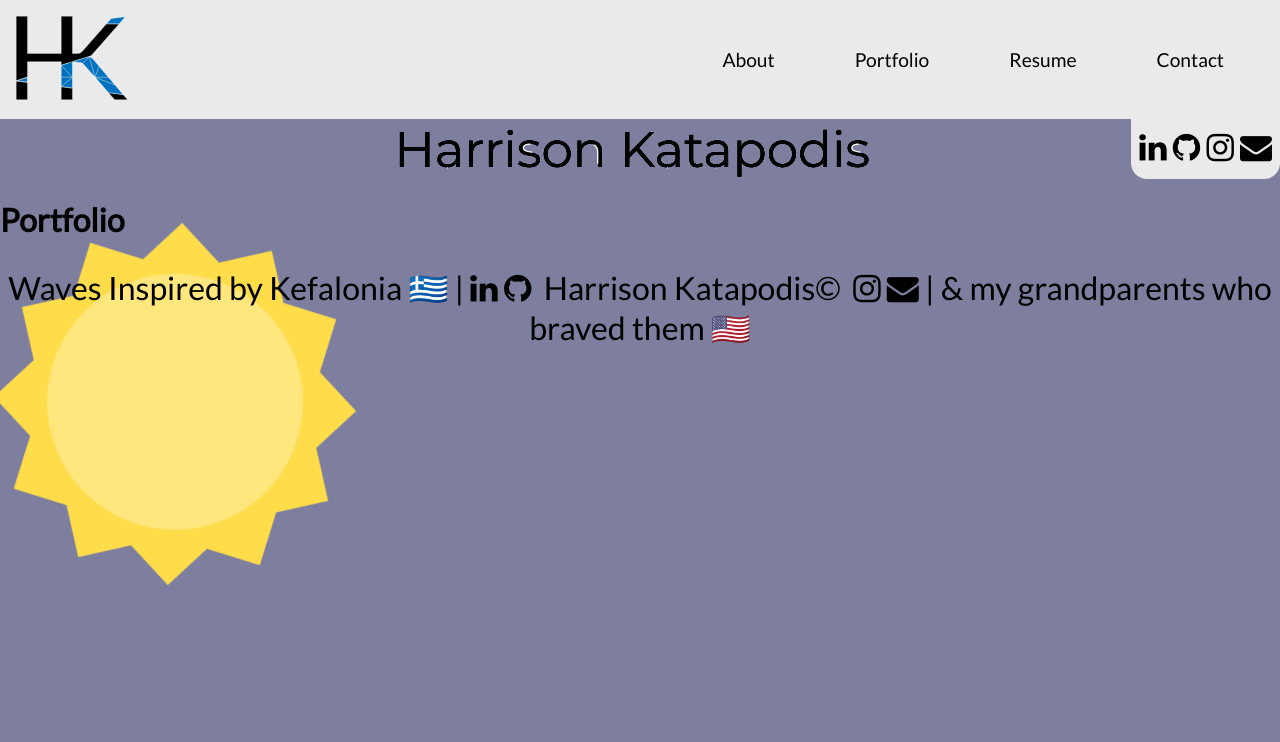
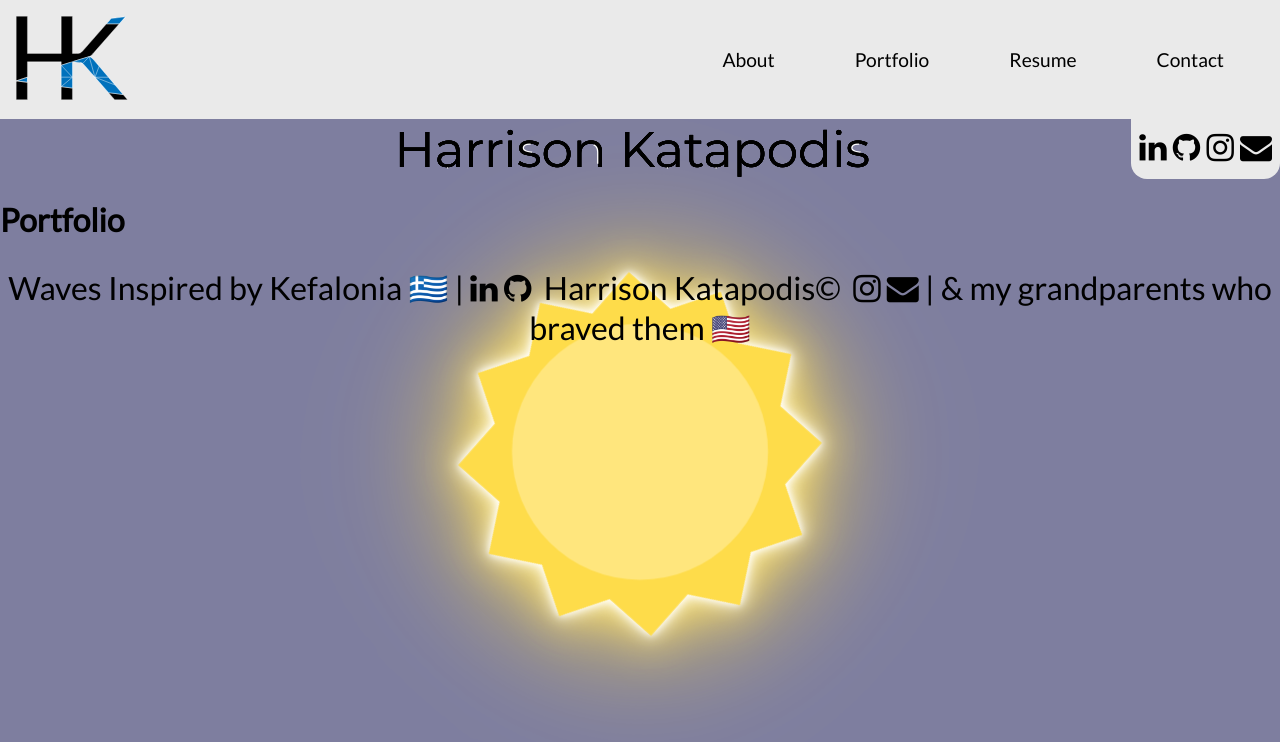
Before and after one commit to HarrisonJK/HarrisonJK.github.io, a React (Vite) app: page /Portfolio in a window 1280 px wide. Shown: the top 742 px of the page. Built offline with nearby package versions, Linux system fonts and the light colour scheme.

Commit message:
completed sunrays

```diff
--- a/src/styles/Sun.css
+++ b/src/styles/Sun.css
@@ -2,11 +2,12 @@
   position: fixed;
   width: 100%;
   height: 100%;
-  margin-top: 50px;
+  margin-top: 100px;
   z-index: -1;
 }
 
 .sunChild {
+  margin: auto;
   width: 350px;
   height: 350px;
 }
@@ -17,8 +18,12 @@
 
 .cls-2 {
   fill: #fedc4a;
-  animation: rotate 10s linear infinite;
+  animation: rotate 15s linear infinite, sunRays 15s alternate infinite;
   transform-origin: center;
+  /* animation-name: animate;
+  animation-duration: 0.8s;
+  animation-iteration-count: infinite;
+  animation-direction: alternate; */
 }
 
 @keyframes rotate {
@@ -29,3 +34,15 @@
     transform: rotate(360deg);
   }
 }
+
+@keyframes sunRays {
+  0% {
+    filter: drop-shadow(0px 0px 1px #fff) drop-shadow(0px 0px 3px #fff)
+      drop-shadow(0px 0px 10px #ffe67d) drop-shadow(0px 0px 30px #fedc4a);
+  }
+
+  100% {
+    filter: drop-shadow(0px 0px 3px #fff) drop-shadow(0px 0px 6px #fff)
+      drop-shadow(0px 0px 15px #ffe67d) drop-shadow(0px 0px 40px #fedc4a);
+  }
+}
```
Also changed, not shown: public/Asset 55.svg (deleted).
